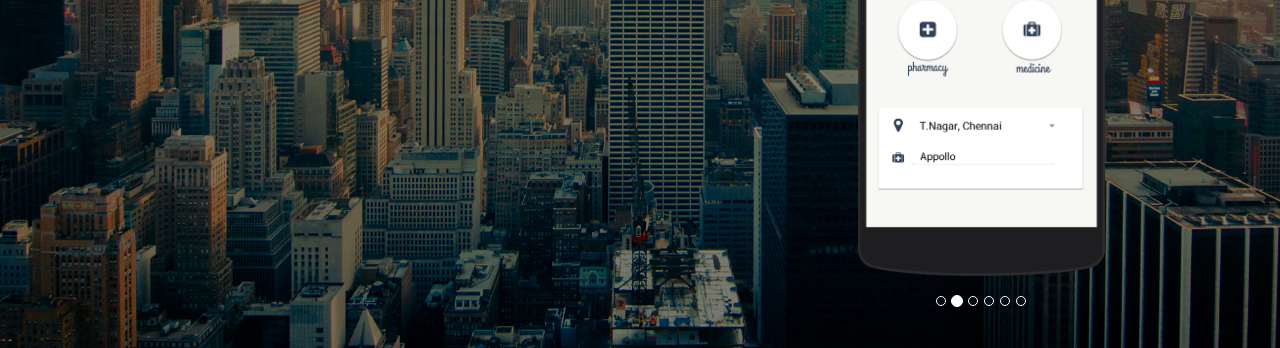
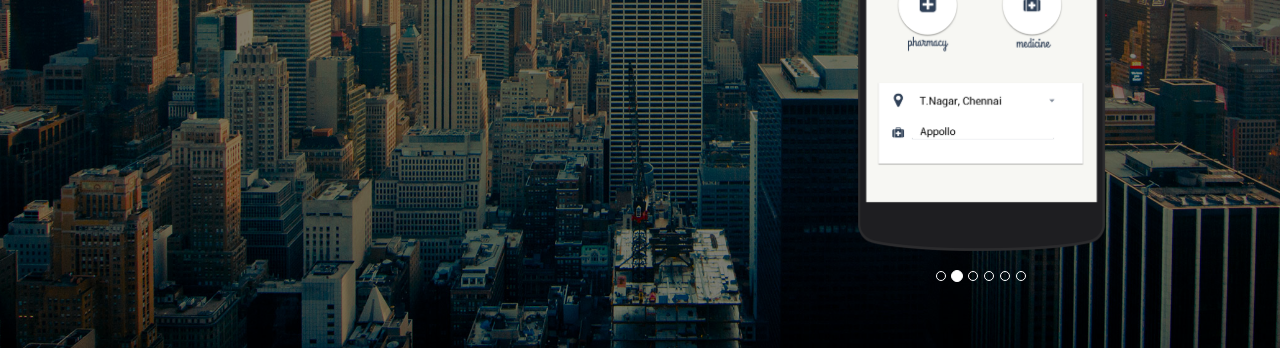
Before and after one commit to smartmedi/smartmedi.github.io, a plain HTML site: page index.html in a window 1280 px wide. Shown: the part 352-700 px from the top of the page. Drawn offline with nearby package versions, Linux system fonts and the light colour scheme; files whose address does not match are found by name.

Commit message:
change css for section header

```diff
--- a/style.css
+++ b/style.css
@@ -117,7 +117,7 @@ ul li {
 	background: rgba(0, 0, 0, 0.5);
 }
 .section-padding {
-	padding-top: 125px;
+	padding-top: 100px;
 	padding-bottom:50px;
 }
 .carousel-indicators {
```
